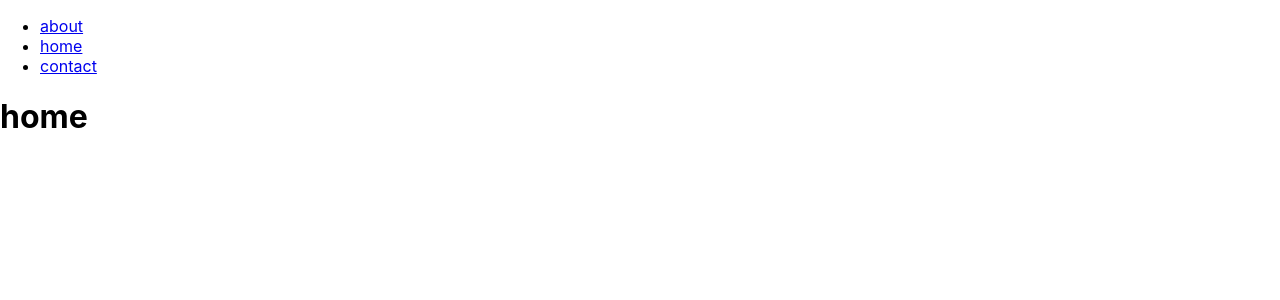
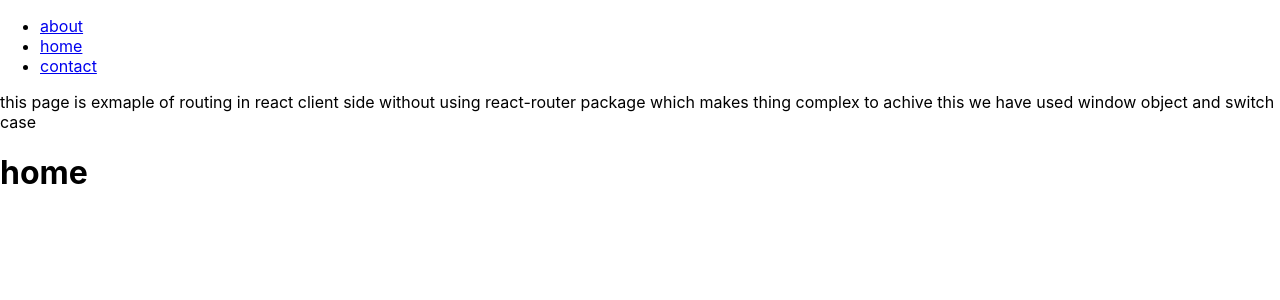
Before and after one commit to Nitishkumar922001/React-practice, a React (Create React App) app in the folder routing/: page / in a window 1280 px wide. Shown: the top 300 px of the page. Built offline with nearby package versions, Linux system fonts and the light colour scheme.

Commit message:
added description of file

```diff
--- a/routing/src/App.js
+++ b/routing/src/App.js
@@ -11,6 +11,7 @@ function App() {
       <li><a href="/">home</a></li>
       <li><a href="/contact">contact</a></li>
       </ul>
+      <p> this page is exmaple of routing  in react client side without using react-router package which makes thing complex to achive this we have used window object and switch case</p>
       <RoutingWithoutPackage></RoutingWithoutPackage>
     </div>
   );
```
